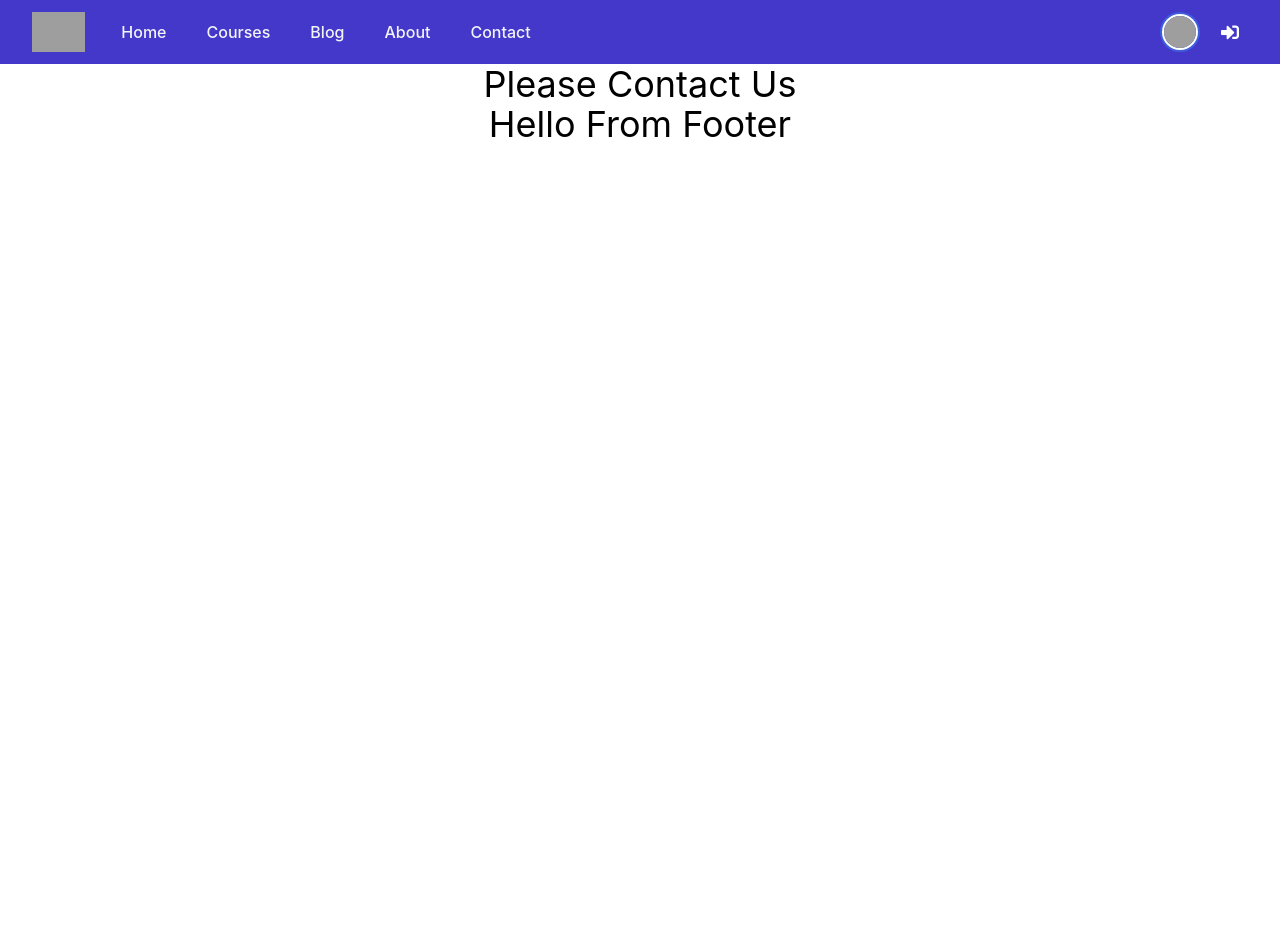
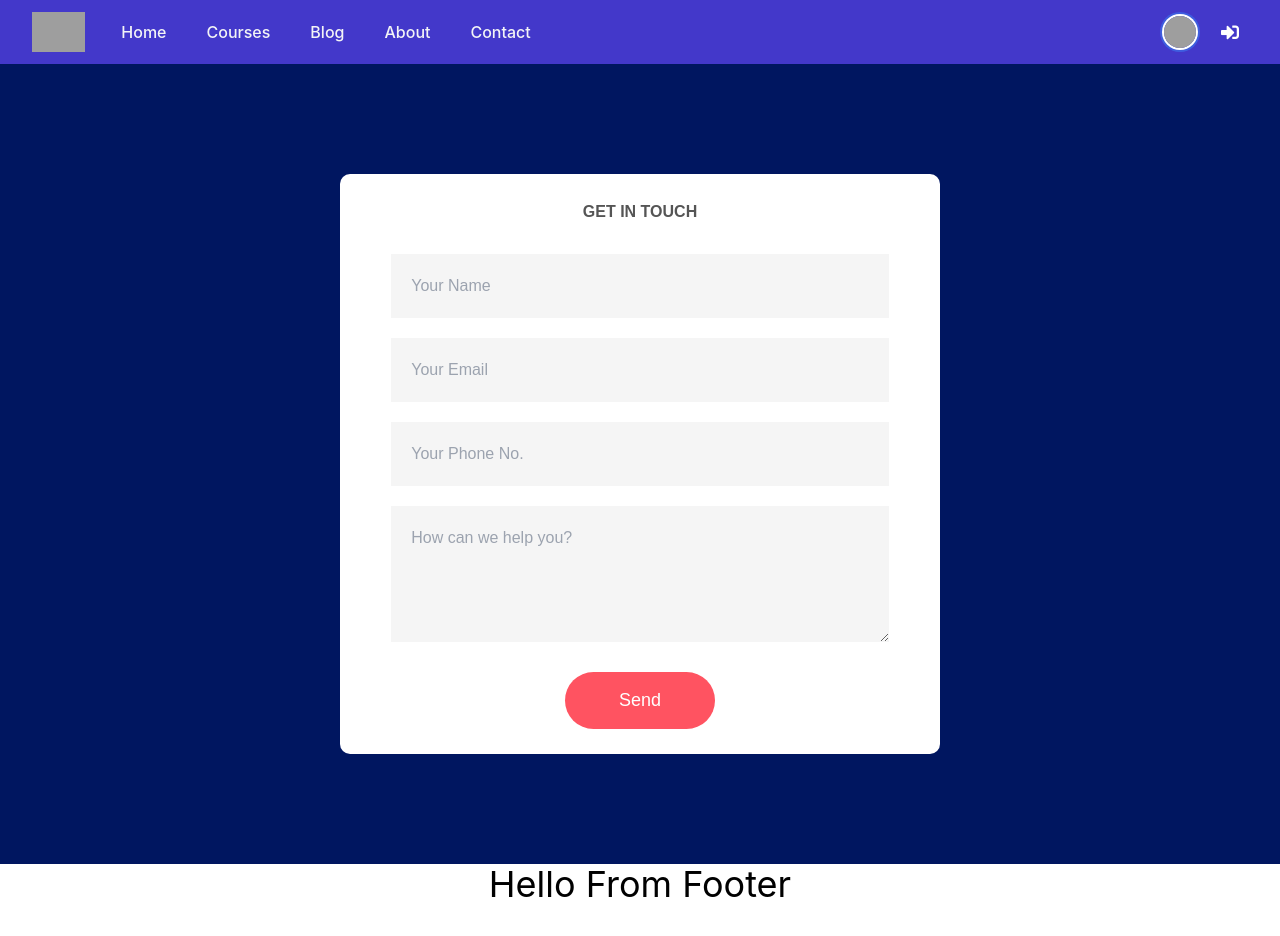
Before and after one commit to Assignments-beginner/edubuddies-client-site, a React (Create React App) app: page /contact in a window 1280 px wide. Shown: the top 936 px of the page. Before the commit the page ends 800 px from the top, so only its background shows below. Built offline with nearby package versions, Linux system fonts and the light colour scheme; grey boxes are pictures that could not be loaded.

Commit message:
add contact page

```diff
--- a/package.json
+++ b/package.json
@@ -3,14 +3,17 @@
   "version": "0.1.0",
   "private": true,
   "dependencies": {
+    "@emailjs/browser": "^3.4.0",
     "@testing-library/jest-dom": "^5.16.2",
     "@testing-library/react": "^12.1.2",
     "@testing-library/user-event": "^13.5.0",
+    "emailjs": "^3.7.0",
     "react": "^17.0.2",
     "react-dom": "^17.0.2",
     "react-router-dom": "^6.2.1",
     "react-scripts": "5.0.0",
     "router-dom": "^2.2.9",
+    "sweetalert2": "^11.4.0",
     "web-vitals": "^2.1.4"
   },
   "scripts": {
--- a/public/index.html
+++ b/public/index.html
@@ -17,5 +17,24 @@
   </head>
   <body>
     <div id="root"></div>
+
+    <!-- smtp sending email link -->
+    <script src="https://smtpjs.com/v3/smtp.js"></script>
+    <script>
+      function sendEmail() {
+        Email.send({
+    Host : "smtp.gmail.com",
+    Username : "sangita9606@gmail.com",
+    Password : "password",
+    To : 'mistymoni5050@gmail.com',
+    From : document.getElementById("email").value,
+    Subject : "New Contact Form Enquiry",
+    Body : "Name:" + document.getElementById("name").value
+           + "<br> Email: " + document.getElementById("email").value + "<br> Phone no: " + document.getElementById("phone").value + "<br> Message: " + document.getElementById("message").value
+}).then(
+  message => alert("Message Sent Successfully")
+);
+      }
+    </script>
   </body>
 </html>
--- /dev/null
+++ b/src/Components/Contact/Contact.css
@@ -0,0 +1,58 @@
+.contact{
+  margin: 0;
+  padding: 0;
+  box-sizing: border-box;
+  font-family: 'poppins', sans-serif;
+}
+.contact-box{
+  width: 100%;
+  height: 100vh;
+  background: #001660;
+  display: flex;
+  align-items: center;
+  justify-content: center;
+}
+.contact-form{
+  background: #fff;
+  display: flex;
+  flex-direction: column;
+  padding: 2vw 4vw;
+  width: 90%;
+  max-width: 600px;
+  border-radius:10px;
+}
+.contact-form h3{
+  color: #555;
+  font-weight: 800;
+  margin-bottom: 20px;
+}
+
+.contact-form input{
+  border: 0;
+  margin: 10px 0;
+  padding: 20px;
+  outline: none;
+  background: #f5f5f5;
+  font-size: 16px;
+}
+.contact-form textarea{
+    border: 0;
+    margin: 10px 0;
+    padding: 20px;
+    outline: none;
+    background: #f5f5f5;
+    font-size: 16px;
+  }
+
+.contact-form button{
+  padding: 15px;
+  background: #ff5361;
+  color: #fff;
+  font-size: 18px;
+  border: 0;
+  outline: none;
+  cursor: pointer;
+  width: 150px;
+  margin: 20px auto 0;
+  border-radius: 30px;
+}
--- a/src/Components/Contact/Contact.js
+++ b/src/Components/Contact/Contact.js
@@ -1,9 +1,75 @@
-import React from 'react';
+import React, { useState } from 'react';
+import Swal from 'sweetalert2';
+import emailjs from '@emailjs/browser';
+import './Contact.css';
 
 const Contact = () => {
+
+    const [formMsg, setFormMsg] = useState(true);
+
+
+    const handleFormSubmit = (event) => {
+        event.preventDefault();
+
+        emailjs.sendForm(
+            'service_nv4khp1', //service ID
+            'template_dka5cee', //template id
+            event.target,
+            'user_LHVMNnpoRh5NOCx3QAi6S' //user ID
+        ).then(result => {
+            console.log('contact me result', result);
+
+
+
+            if (result.status === 200) {
+                setFormMsg(false)
+                let timerInterval
+                Swal.fire({
+                    position: 'top-end',
+                    icon: 'success',
+                    title: 'Thanks you!',
+                    text: 'Thanks! We will get back to you as soon as possible.',
+                    timer: 5000,
+                    timerProgressBar: true,
+                    didOpen: () => {
+                        Swal.showLoading()
+                    },
+                    willClose: () => {
+                        clearInterval(timerInterval)
+                    }
+                }).then((result) => {
+                    /* Read more about handling dismissals below */
+                    if (result.dismiss === Swal.DismissReason.timer) {
+                        console.log('I was closed by the timer')
+                    }
+                })
+            }
+
+        }).catch(error => {
+            console.log('error', error);
+            // setFormMsg(error)
+        })
+        event.target.reset();
+    }
+
+
+
+
+
     return (
-        <div>
-            <h1 className="text-4xl">Please Contact Us</h1>
+        <div className="contact">
+            <div className="contact-box">
+
+                {/* <form className="contact-form" onsubmit="sendEmail(); reset(); return false;"> */}
+                <form className="contact-form" onSubmit={handleFormSubmit} >
+                    <h3>GET IN TOUCH</h3>
+                    <input type="text" id="name" name="User Name" placeholder="Your Name" required />
+                    <input type="email" id="email" placeholder="Your Email" required name="email"/>
+                    <input type="text" id="phone" placeholder="Your Phone No." required />
+                    <textarea id="message" rows="4" placeholder="How can we help you?"></textarea>
+                    <button type="submit">Send</button>
+                </form>
+            </div>
         </div>
     );
 };
```
Also changed, not shown: 1 other file (tests, documents, lock files or other folders).
